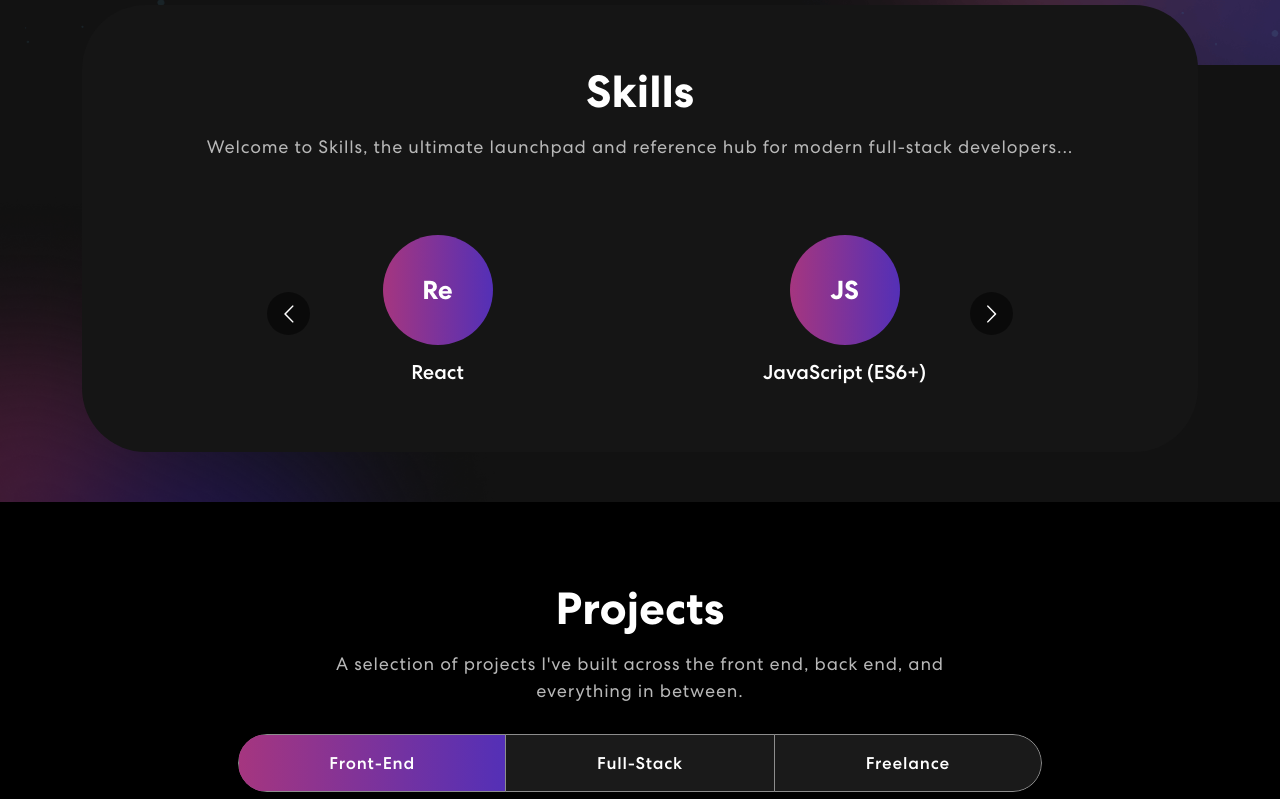
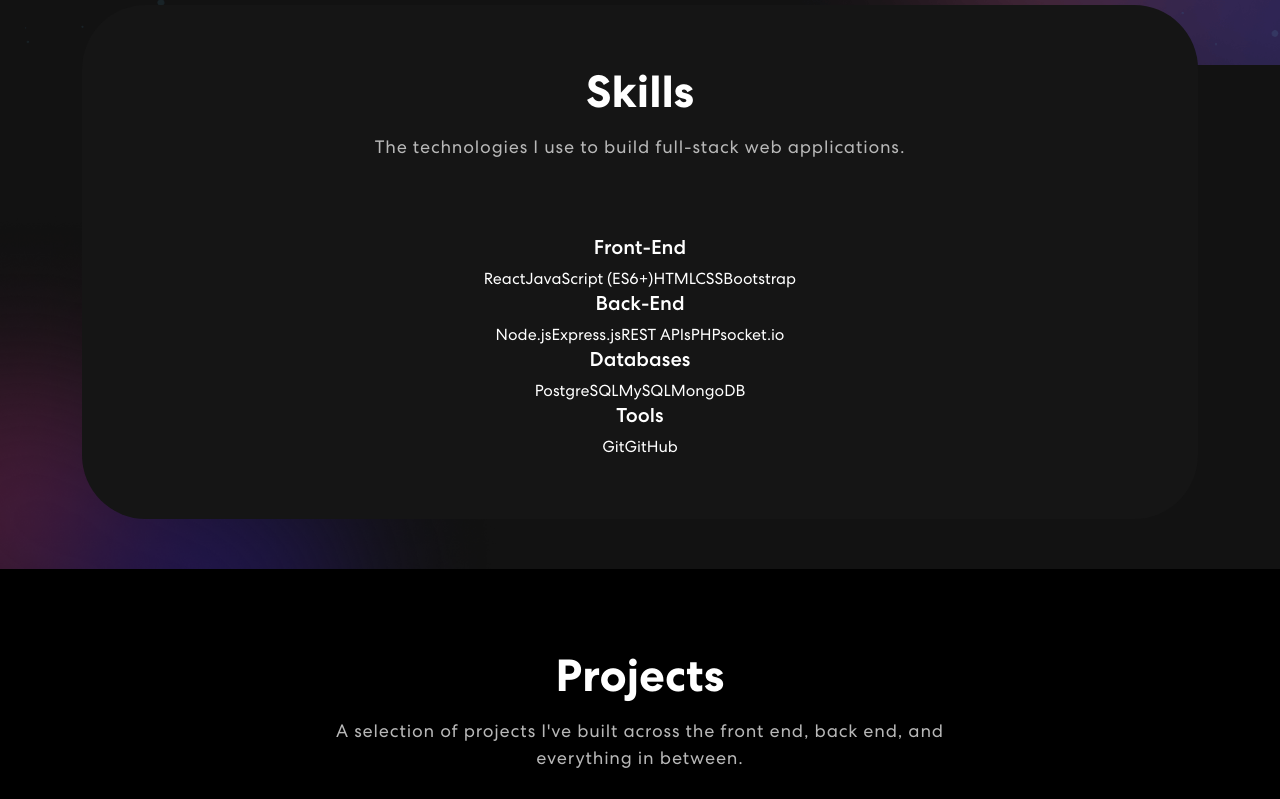
Before and after one commit to Maryamalkurd/frontPages_portfolio-, a React (Create React App) app: page / in a window 1280 px wide. Shown: the part 719-1518 px from the top of the page. Built offline with nearby package versions, Linux system fonts and the light colour scheme.

Commit message:
Update Skills.js

```diff
--- a/src/components/Skills.js
+++ b/src/components/Skills.js
@@ -1,41 +1,44 @@
-import Carousel from "react-multi-carousel";
-import "react-multi-carousel/lib/styles.css";
 import colorSharp from "../assets/img/color-sharp.png";
 
-const skills = [
-  { id: 1, name: "React", short: "Re" },
-  { id: 2, name: "JavaScript (ES6+)", short: "JS" },
-  { id: 3, name: "HTML + CSS", short: "</>" },
-  { id: 4, name: "PostgreSQL / SQL", short: "SQL" },
-  { id: 5, name: "Node.js & Express.js", short: "Node" },
-  { id: 6, name: "REST APIs", short: "API" },
-  { id: 7, name: "Git & GitHub", short: "Git" },
-  { id: 8, name: "MongoDB", short: "DB" },
+const skillGroups = [
+  {
+    title: "Front-End",
+    skills: ["React", "JavaScript (ES6+)", "HTML", "CSS", "Bootstrap"],
+  },
+  {
+    title: "Back-End",
+    skills: ["Node.js", "Express.js", "REST APIs", "PHP", "socket.io"],
+  },
+  {
+    title: "Databases",
+    skills: ["PostgreSQL", "MySQL", "MongoDB"],
+  },
+  {
+    title: "Tools",
+    skills: ["Git", "GitHub"],
+  },
 ];
-
-const responsive = {
-  superLargeDesktop: { breakpoint: { max: 4000, min: 3000 }, items: 5 },
-  desktop: { breakpoint: { max: 3000, min: 1024 }, items: 3 },
-  tablet: { breakpoint: { max: 1024, min: 464 }, items: 2 },
-  mobile: { breakpoint: { max: 464, min: 0 }, items: 1 },
-};
 
 export const Skills = () => (
   <section className="skill" id="skills">
     <div className="container">
       <div className="row">
         <div className="col-12">
-          <div className="skill-bx wow zoomIn">
+          <div className="skill-bx">
             <h2>Skills</h2>
-            <p>Welcome to Skills, the ultimate launchpad and reference hub for modern full-stack developers...</p>
-            <Carousel responsive={responsive} infinite={true} className="owl-carousel owl-theme skill-slider">
-              {skills.map((s) => (
-                <div className="item" key={s.id}>
-                  <div className="skill-badge">{s.short}</div>
-                  <h5>{s.name}</h5>
+            <p>The technologies I use to build full-stack web applications.</p>
+            <div className="skill-groups">
+              {skillGroups.map((group) => (
+                <div className="skill-group" key={group.title}>
+                  <h5>{group.title}</h5>
+                  <div className="skill-tags">
+                    {group.skills.map((s) => (
+                      <span key={s}>{s}</span>
+                    ))}
+                  </div>
                 </div>
               ))}
-            </Carousel>
+            </div>
           </div>
         </div>
       </div>
```
